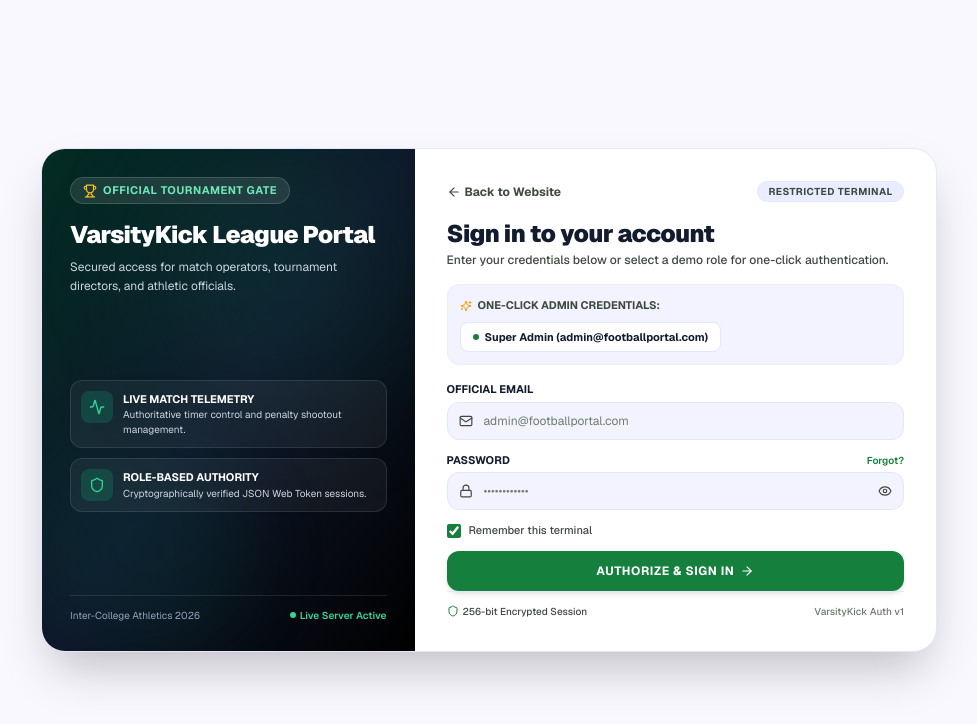
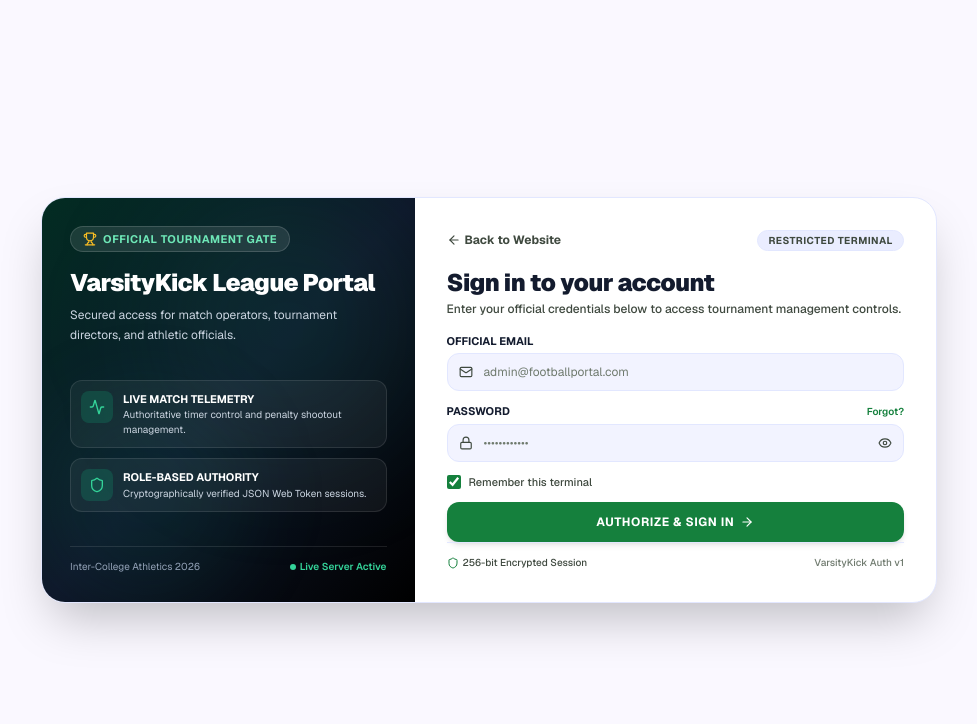
Before and after one commit to sahillansarii001/FootballPortal_Client, a Next.js app: page /login in a window 1280 px wide. Shown: the top 724 px of the page, without its empty margins (151-1128 px from the left). Built offline with nearby package versions, Linux system fonts and the light colour scheme; no server answers.

Commit message:
clean(login): remove demo credentials card and demo labels from login page

```diff
--- a/src/app/login/page.tsx
+++ b/src/app/login/page.tsx
@@ -14,8 +14,7 @@ import {
   AlertCircle,
   Trophy,
   Activity,
-  UserCheck,
-  Sparkles
+  UserCheck
 } from 'lucide-react';
 import { authService, AuthUser } from '@/services/auth.service';
 
@@ -53,12 +52,6 @@ export default function LoginPage() {
     } else {
       setError(result.error || 'Authentication failed. Please verify your credentials.');
     }
-  };
-
-  const handleQuickFill = () => {
-    setEmail('admin@footballportal.com');
-    setPassword('AdminPassword123!');
-    setError(null);
   };
 
   const handleLogout = () => {
@@ -210,26 +203,8 @@ export default function LoginPage() {
                   Sign in to your account
                 </h2>
                 <p className="text-xs text-on-surface-variant font-medium mt-0.5">
-                  Enter your credentials below or select a demo role for one-click authentication.
+                  Enter your official credentials below to access tournament management controls.
                 </p>
-              </div>
-
-              {/* Quick Fill Demo Accounts */}
-              <div className="bg-surface-container-low rounded-xl p-3 border border-surface-container">
-                <div className="flex items-center gap-1.5 text-[11px] font-bold text-on-surface-variant uppercase font-label-caps mb-2">
-                  <Sparkles className="w-3 h-3 text-amber-500" />
-                  <span>One-Click Admin Credentials:</span>
-                </div>
-                <div className="flex flex-wrap gap-2">
-                  <button
-                    type="button"
-                    onClick={handleQuickFill}
-                    className="px-3 py-1.5 rounded-lg bg-surface-container-lowest hover:bg-emerald-50 hover:border-primary-container/40 border border-surface-container-high text-[11px] font-bold text-on-surface flex items-center gap-1.5 transition-all shadow-xs"
-                  >
-                    <span className="w-1.5 h-1.5 rounded-full bg-primary-container"></span>
-                    Super Admin (admin@footballportal.com)
-                  </button>
-                </div>
               </div>
 
               {/* Error banner */}
@@ -270,7 +245,7 @@ export default function LoginPage() {
                     </label>
                     <button
                       type="button"
-                      onClick={() => alert('Default admin password: AdminPassword123!')}
+                      onClick={() => alert('Please contact system administrator to recover access credentials.')}
                       className="text-[10px] font-semibold text-primary-container hover:underline"
                     >
                       Forgot?
```
